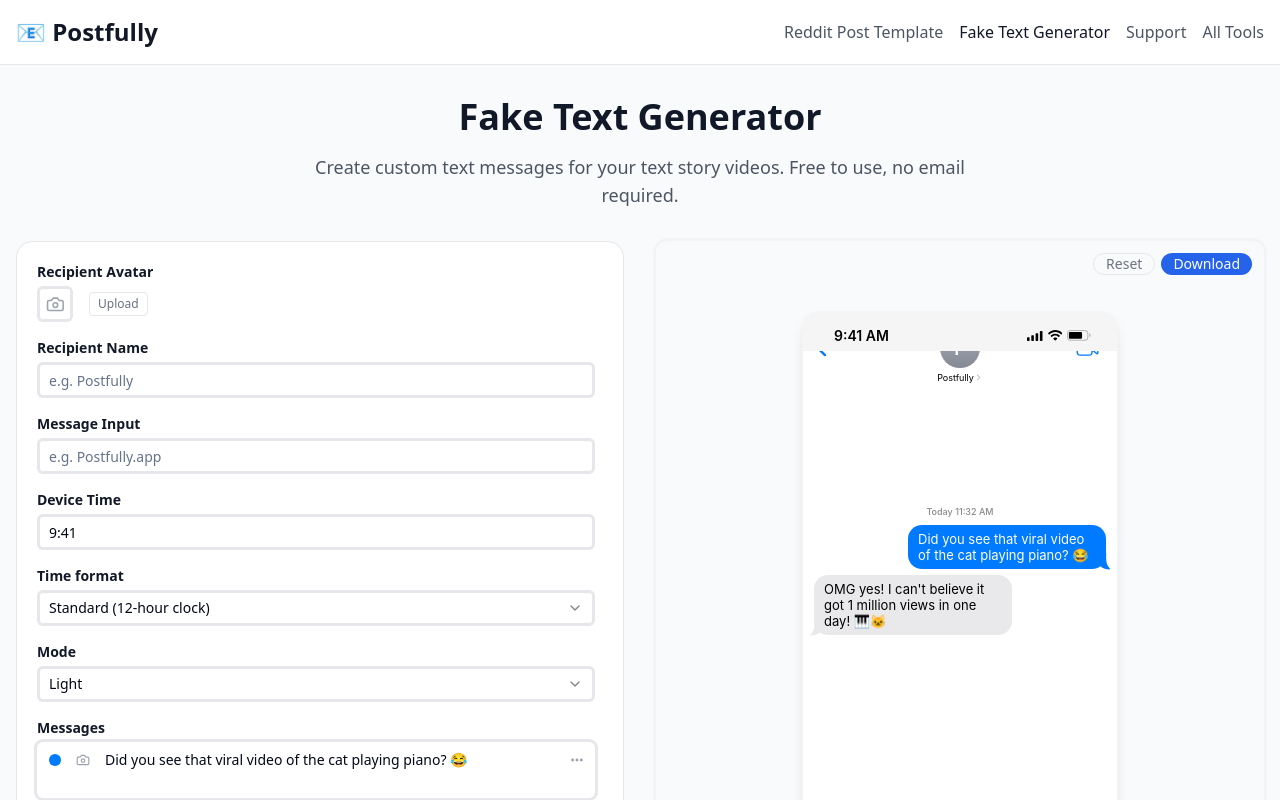
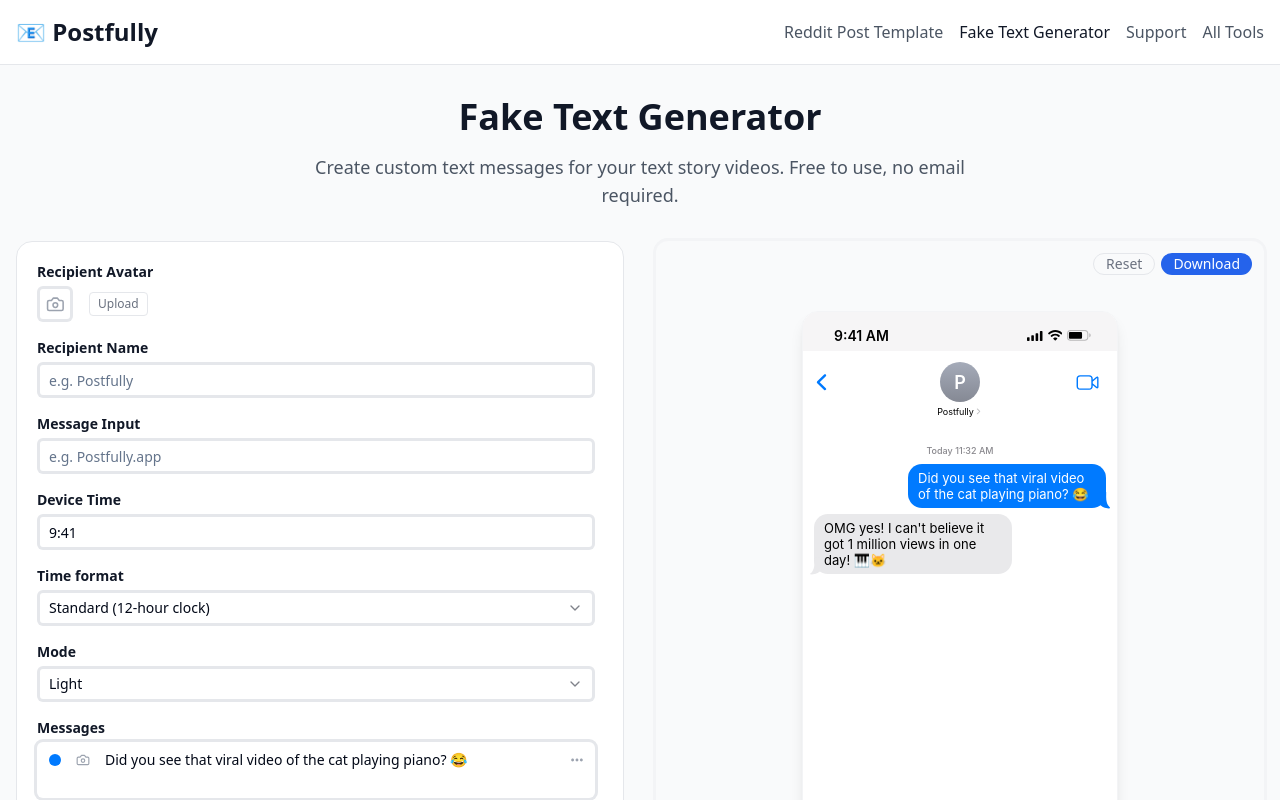
Before and after one commit to Ju1i4n123/upvote-echo-website, a React (Vite) app: page /fake-text-generator in a window 1280 px wide. Shown: the top 800 px of the page. Built offline with nearby package versions, Linux system fonts and the light colour scheme.

Commit message:
Fix message preview layout
Adjust spacing and positioning of elements in the message preview to match the reference image.

```diff
--- a/src/components/FakeTextPreview.tsx
+++ b/src/components/FakeTextPreview.tsx
@@ -63,7 +63,7 @@ export const FakeTextPreview = ({ textData }: FakeTextPreviewProps) => {
           </div>
 
           {/* Header */}
-          <div className="mt-[16px]">
+          <div className="mt-[50px]">
             <div className="relative flex items-center justify-center">
               <svg viewBox="0 0 24 24" fill="none" xmlns="http://www.w3.org/2000/svg" className="absolute left-[6px] size-[25px] text-[#007AFF]">
                 <path d="M7.5 11.7486C7.5 12.0987 7.62428 12.39 7.91163 12.6718L14.5496 19.1656C14.7703 19.3921 15.0397 19.5 15.36 19.5C16.0116 19.5 16.535 18.9852 16.535 18.3419C16.535 18.016 16.3962 17.7248 16.1649 17.4931L10.2632 11.7459L16.1649 6.00414C16.399 5.76971 16.535 5.47528 16.535 5.15812C16.535 4.51201 16.0116 4 15.36 4C15.0369 4 14.7703 4.10782 14.5496 4.32854L7.91163 10.8254C7.62702 11.1014 7.50274 11.3958 7.5 11.7486Z" fill="currentColor"/>
@@ -93,7 +93,7 @@ export const FakeTextPreview = ({ textData }: FakeTextPreviewProps) => {
           </div>
 
           {/* Messages */}
-          <div className={`no-scrollbar relative flex flex-1 flex-col overflow-auto px-[11px] pb-[81px] pt-[110px] ${
+          <div className={`no-scrollbar relative flex flex-1 flex-col overflow-auto px-[11px] pb-[81px] pt-[15px] ${
             textData.mode === "dark" ? "bg-black" : "bg-white"
           }`}>
             <div className="flex justify-center pb-[6px] pt-[11px] text-center">
```
